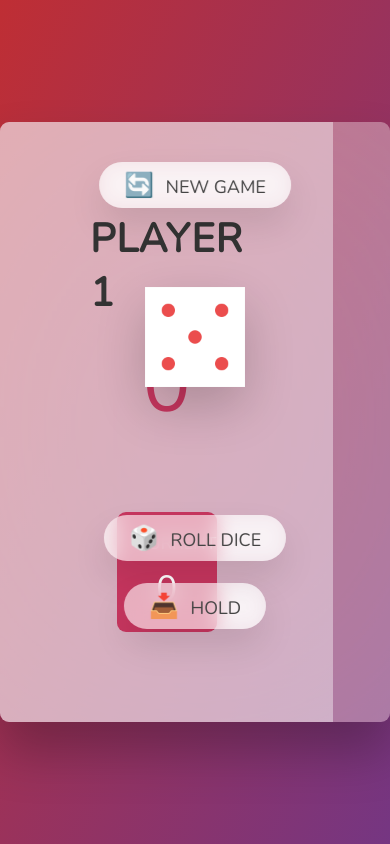
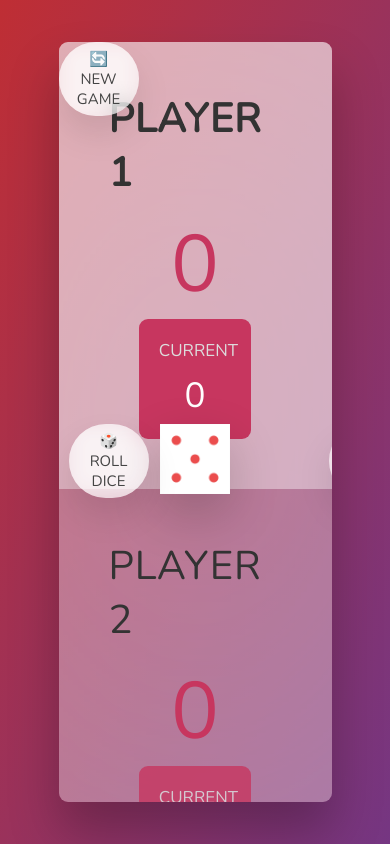
Before and after one commit to dcroci/Dont-Roll-A-1, a plain HTML site: page index.html in a window 390 px wide. Drawn offline with nearby package versions, Linux system fonts and the light colour scheme.

Commit message:
started media queries

```diff
--- a/index.html
+++ b/index.html
@@ -1,6 +1,5 @@
 <!DOCTYPE html>
 <html lang="en">
-
   <head>
     <meta charset="UTF-8" />
     <meta name="viewport" content="width=device-width, initial-scale=1.0" />
@@ -31,9 +30,8 @@
       <img src="dice-5.png" alt="Playing dice" class="dice" />
       <button class="btn btn--new">🔄 New game</button>
       <button class="btn btn--roll">🎲 Roll dice</button>
-    <button class="btn btn--hold">📥 Hold</button>
+      <button class="btn btn--hold">📥 Hold Turn</button>
     </main>
     <script src="script.js"></script>
   </body>
-
 </html>
--- a/style.css
+++ b/style.css
@@ -165,3 +165,52 @@ main {
   font-weight: 700;
   color: #c7365f;
 }
+@media (max-width: 1000px) {
+  main {
+    flex-direction: column;
+    width: 70%;
+    height: 90%;
+  }
+  section {
+    display: flex;
+    flex-direction: column;
+    height: fit-content;
+    padding: 0;
+    width: 100%;
+  }
+  .player {
+    padding: 5rem;
+  }
+  .btn--new {
+    font-size: 1.5rem;
+    top: 0rem;
+    left: 4rem;
+    width: 80px;
+    justify-content: center;
+    align-items: center;
+    display: flex;
+  }
+  .btn--roll {
+    font-size: 1.5rem;
+    top: 38.2rem;
+    left: 5rem;
+    width: 80px;
+    justify-content: center;
+    align-items: center;
+    display: flex;
+  }
+  .btn--hold {
+    font-size: 1.5rem;
+    top: 38.2rem;
+    left: 31rem;
+    width: 80px;
+    justify-content: center;
+    align-items: center;
+    display: flex;
+  }
+  .dice {
+    top: 38.2rem;
+    left: 50%;
+    height: 7rem;
+  }
+}
```
Lines whose indentation alone changed are shown as unchanged.
